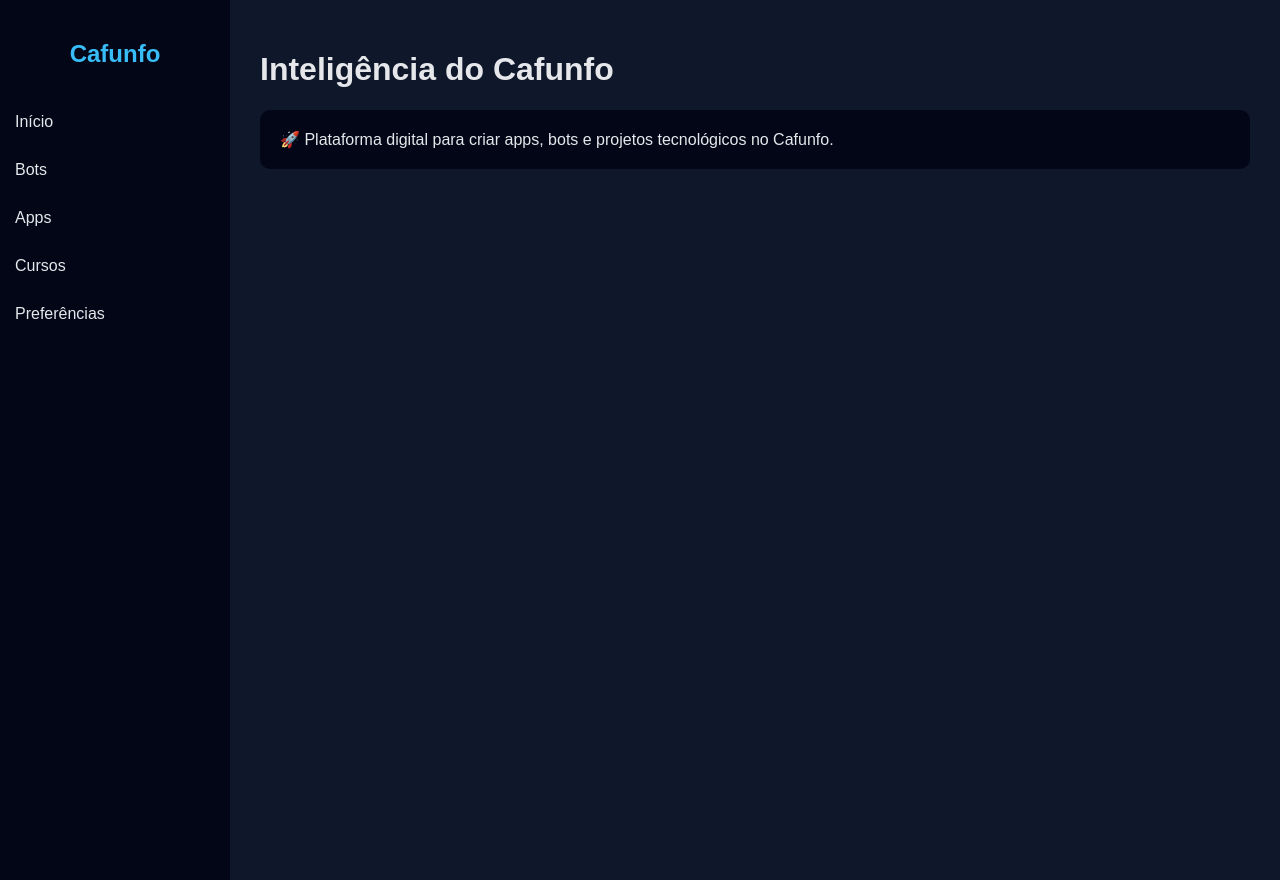
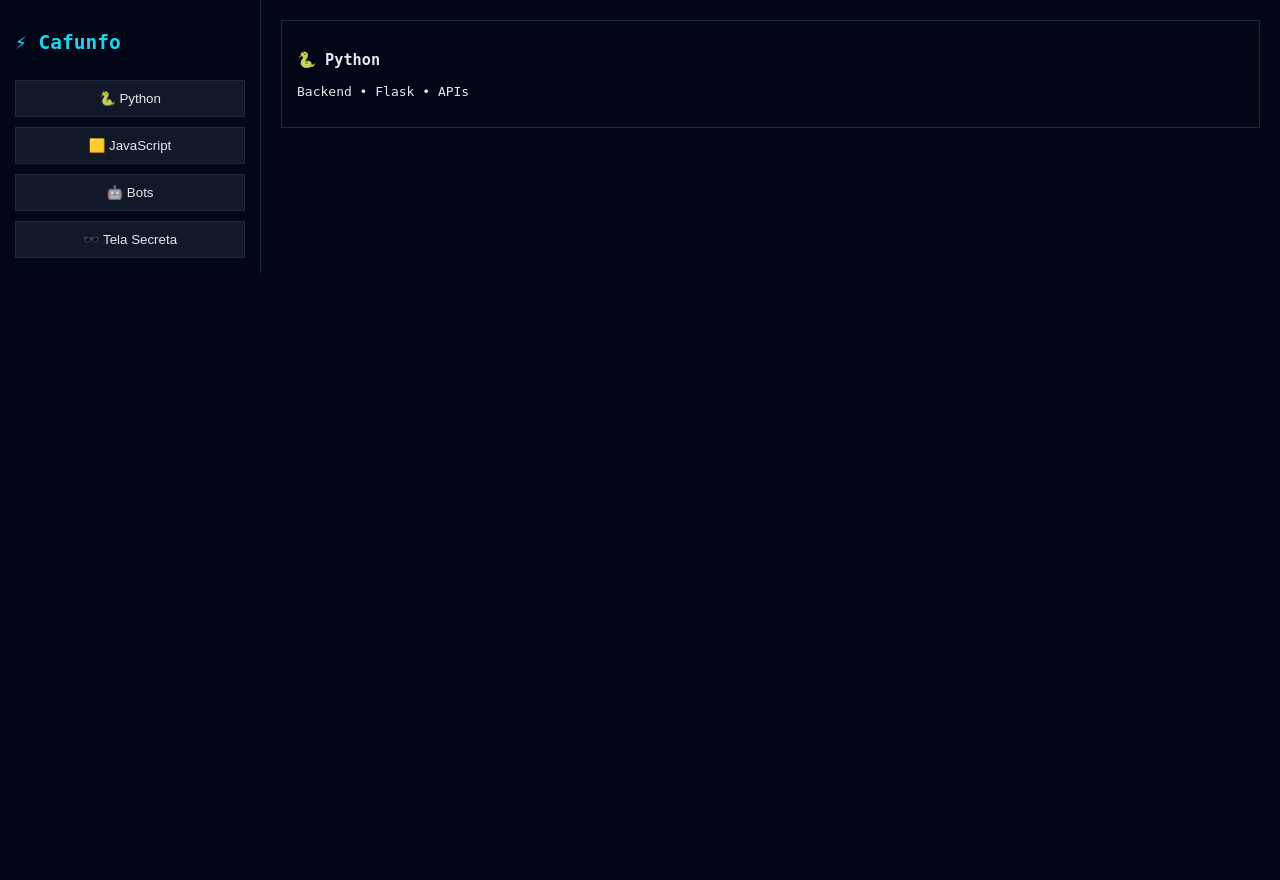
Before and after one commit to durklanez/inteligencia-do-cafunfo-, a Flask app: page / in a window 1280 px wide. Run offline with Flask 3, Linux system fonts and the light colour scheme.

Commit message:
Update index.html

```diff
--- a/templates/index.html
+++ b/templates/index.html
@@ -8,84 +8,131 @@
 <style>
 body {
   margin: 0;
-      font-family: Arial, sans-serif;
-      background-color: #0f172a;
+  font-family: monospace;
+  background: #020617;
   color: #e5e7eb;
   display: flex;
 }
 
-    /* MENU LATERAL */
+/* MENU */
 .sidebar {
   width: 230px;
-      height: 100vh;
-      background-color: #020617;
-      padding-top: 20px;
-      position: fixed;
-      left: 0;
-      top: 0;
+  background: #020617;
+  border-right: 1px solid #1e293b;
+  padding: 15px;
 }
 
 .sidebar h2 {
-      text-align: center;
-      color: #38bdf8;
-      margin-bottom: 30px;
+  color: #22d3ee;
 }
 
-    .sidebar button {
+.btn {
   width: 100%;
-      padding: 15px;
-      background: none;
-      border: none;
+  margin-top: 10px;
+  padding: 10px;
+  background: #111827;
+  border: 1px solid #1e293b;
   color: #e5e7eb;
-      font-size: 16px;
-      text-align: left;
   cursor: pointer;
 }
 
-    .sidebar button:hover {
-      background-color: #1e293b;
+.btn:hover {
+  background: #1e293b;
 }
 
 /* CONTEÚDO */
 .main {
-      margin-left: 230px;
-      padding: 30px;
-      width: 100%;
+  flex: 1;
+  padding: 20px;
 }
 
-    .card {
-      background-color: #020617;
-      padding: 20px;
-      border-radius: 10px;
-      margin-top: 20px;
+.panel {
+  display: none;
+  background: #020617;
+  border: 1px solid #1e293b;
+  padding: 15px;
 }
+
+.panel.active {
+  display: block;
+}
+
+/* TELA SECRETA */
+.secret {
+  background: #000;
+  color: #22c55e;
+  padding: 15px;
+  margin-top: 15px;
+  border: 1px solid #22c55e;
+  display: none;
+}
+
+.error {
+  color: #ef4444;
+}
+
+.log {
+  color: #22c55e;
+}
+
 </style>
-
-  <script>
-    function mudarConteudo(texto) {
-      document.getElementById("conteudo").innerHTML = texto;
-    }
-  </script>
 </head>
 
 <body>
 
+<!-- MENU -->
 <div class="sidebar">
-    <h2>Cafunfo</h2>
-    <button onclick="mudarConteudo('🏠 Bem-vindo à Inteligência do Cafunfo')">Início</button>
-    <button onclick="mudarConteudo('🤖 Área de Bots e Automação')">Bots</button>
-    <button onclick="mudarConteudo('📱 Criação de Aplicativos')">Apps</button>
-    <button onclick="mudarConteudo('🎓 Cursos e Formação Digital')">Cursos</button>
-    <button onclick="mudarConteudo('⚙️ Preferências do Sistema')">Preferências</button>
+  <h2>⚡ Cafunfo</h2>
+
+  <button class="btn" onclick="openPanel('python')">🐍 Python</button>
+  <button class="btn" onclick="openPanel('js')">🟨 JavaScript</button>
+  <button class="btn" onclick="openPanel('bot')">🤖 Bots</button>
+  <button class="btn" onclick="toggleSecret()">🕶️ Tela Secreta</button>
 </div>
 
+<!-- CONTEÚDO -->
 <div class="main">
-    <h1>Inteligência do Cafunfo</h1>
 
-    <div id="conteudo" class="card">
-      🚀 Plataforma digital para criar apps, bots e projetos tecnológicos no Cafunfo.
+  <div id="python" class="panel active">
+    <h3>🐍 Python</h3>
+    <p>Backend • Flask • APIs</p>
   </div>
+
+  <div id="js" class="panel">
+    <h3>🟨 JavaScript</h3>
+    <p>Frontend • Eventos • Interface</p>
   </div>
+
+  <div id="bot" class="panel">
+    <h3>🤖 Bots</h3>
+    <p>Telegram • Automação</p>
+  </div>
+
+  <!-- TELA SECRETA -->
+  <div id="secret" class="secret">
+    <h4>🕶️ PAINEL SECRETO – DEBUG</h4>
+
+    <div class="log">[OK] Sistema iniciado</div>
+    <div class="error">[ERRO] main.py não encontrado</div>
+    <div class="log">[INFO] Flask rodando porta 10000</div>
+    <div class="error">[ERRO] Falha ao carregar módulo</div>
+
+    <p>> Aqui vais ver problemas reais de código</p>
+  </div>
+
+</div>
+
+<script>
+function openPanel(id) {
+  document.querySelectorAll('.panel').forEach(p => p.classList.remove('active'));
+  document.getElementById(id).classList.add('active');
+}
+
+function toggleSecret() {
+  const s = document.getElementById('secret');
+  s.style.display = s.style.display === 'none' ? 'block' : 'none';
+}
+</script>
 
 </body>
 </html>
```
Lines whose indentation alone changed are shown as unchanged.
